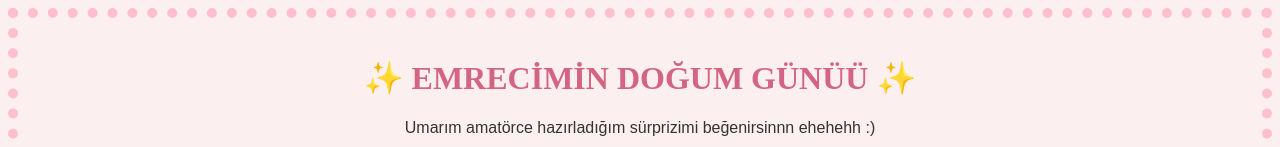
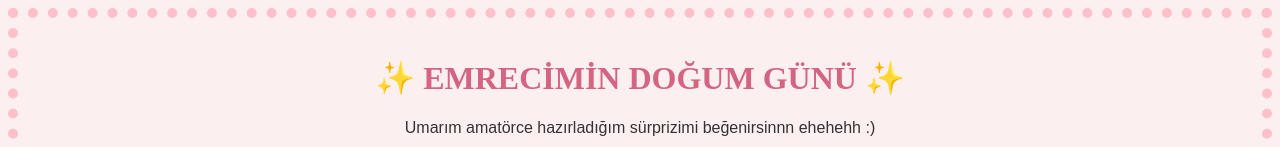
Before and after one commit to esmeow/askitoperipellam.github.io, a plain HTML site: page index.html in a window 1280 px wide. Shown: the top 147 px of the page. Drawn offline with Linux system fonts and the light colour scheme.

Commit message:
Update index.html

```diff
--- a/index.html
+++ b/index.html
@@ -70,7 +70,7 @@
 </head>
 <body>
 	<header class="header">
-		<h1> &#10024; EMRECİMİN DOĞUM GÜNÜÜ &#10024; </h1>
+		<h1> &#10024; EMRECİMİN DOĞUM GÜNÜ &#10024; </h1>
 		<p>Umarım amatörce hazırladığım sürprizimi beğenirsinnn ehehehh :) </p>
 		<ul>
 			<li>
```
